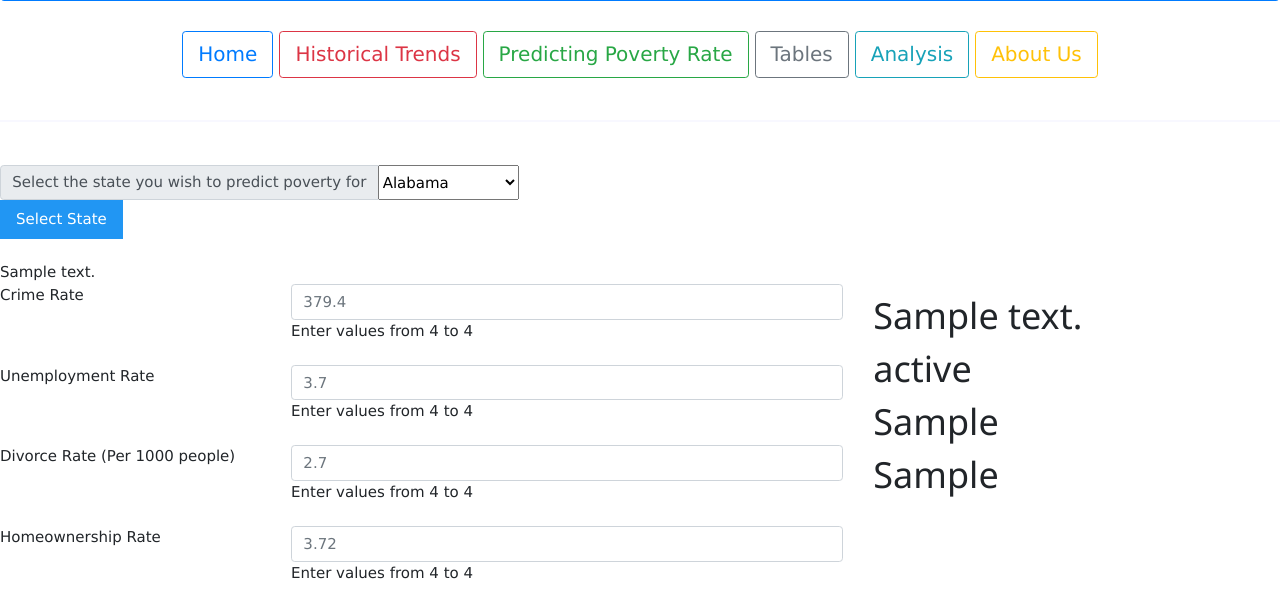
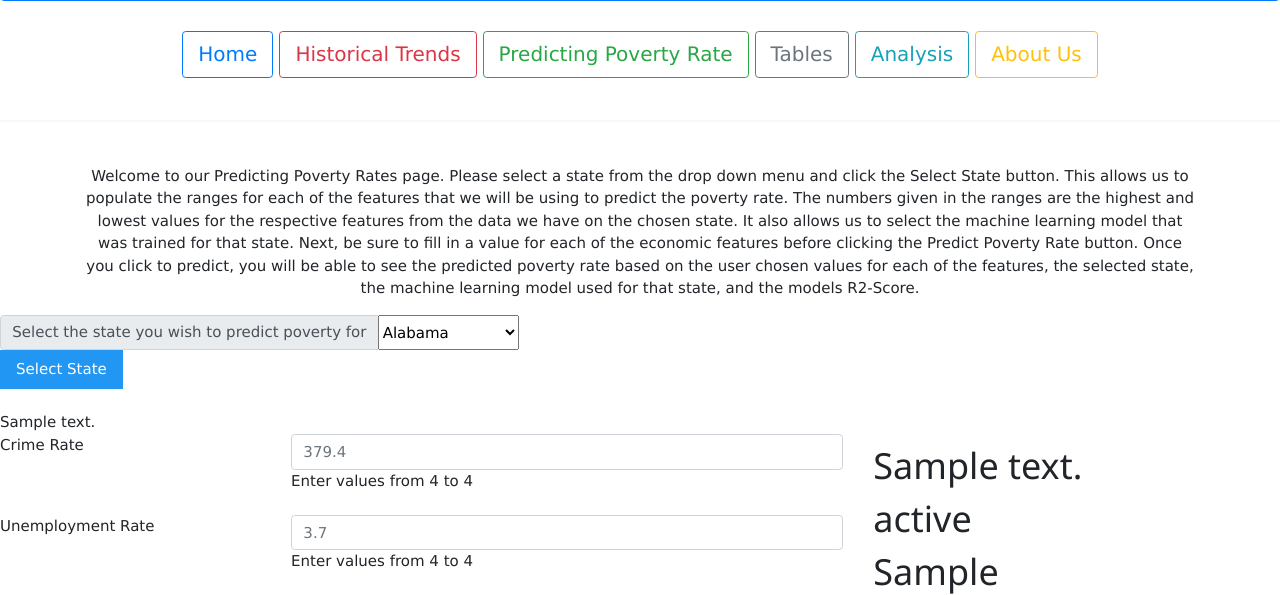
Before and after one commit to taytaka/Poverty_and_Minimum_Wage, a Flask app: template Visualizations/webpage/templates/forecast.html in a window 1280 px wide. Shown: the part 346-941 px from the top of the page. Run offline with Flask 2, Linux system fonts and the light colour scheme; the template is opened without the code that fills it: most values are stand-ins (such as "Sample title", 1, 10 or a date in 2020); some libraries are stand-ins or nearby versions.

Commit message:
adding instructions to forecast page

```diff
--- a/Visualizations/webpage/templates/forecast.html
+++ b/Visualizations/webpage/templates/forecast.html
@@ -109,7 +109,9 @@
   <hr style="border: 1px solid #F8F8FF;" />
   <br>
 
-
+  <div class = "container padding">
+    <p style = "text-align: center">Welcome to our Predicting Poverty Rates page. Please select a state from the drop down menu and click the Select State button. This allows us to populate the ranges for each of the features that we will be using to predict the poverty rate. The numbers given in the ranges are the highest and lowest values for the respective features from the data we have on the chosen state. It also allows us to select the machine learning model that was trained for that state. Next, be sure to fill in a value for each of the economic features before clicking the Predict Poverty Rate button. Once you click to predict, you will be able to see the predicted poverty rate based on the user chosen values for each of the features, the selected state, the machine learning model used for that state, and the models R2-Score.</p>
+  </div>
 
   <form class="form-horizontal" action = "/ranges" method = "POST">
     <div class="form-container-fluid">
```
